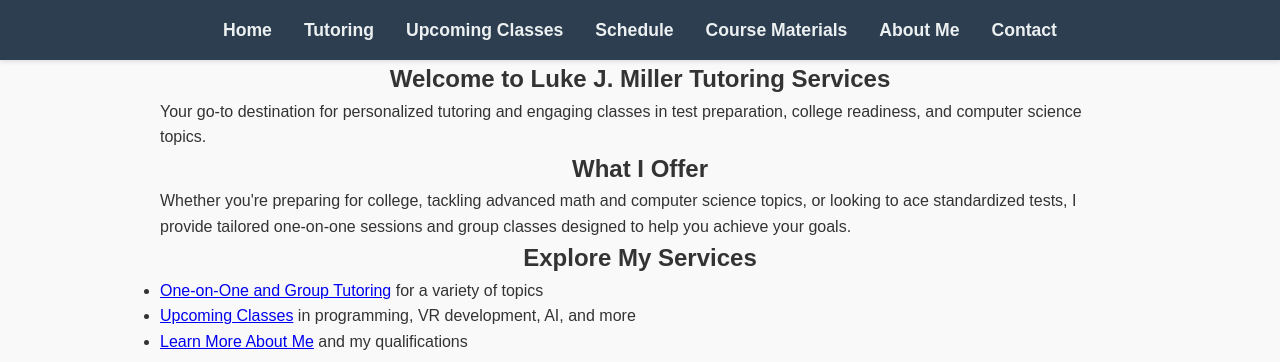
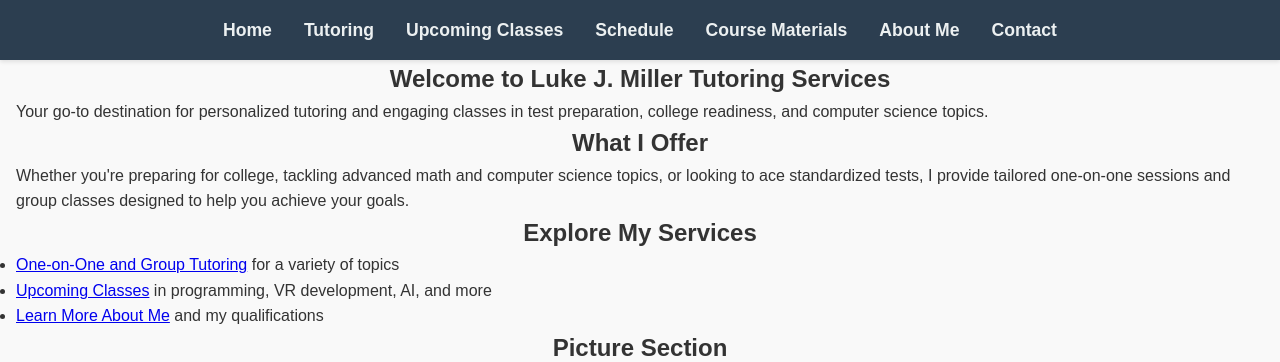
Before and after one commit to Luke-J-Miller/Luke-J-Miller.github.io, a plain HTML site: page index.html in a window 1280 px wide. Shown: the top 362 px of the page. Drawn offline with Linux system fonts and the light colour scheme.

Commit message:
Update styles.css

```diff
--- a/styles.css
+++ b/styles.css
@@ -58,7 +58,7 @@ img {
 
 /* Add small left and right margins for text */
 main p, main ul, main ol {
-    margin: 0 10rem;
+    margin: 0 1rem;
 }
 
 /* Responsive Design */
```
